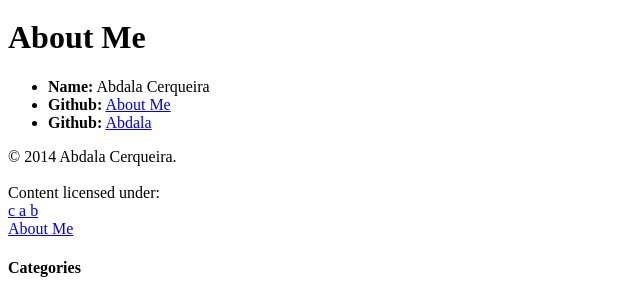
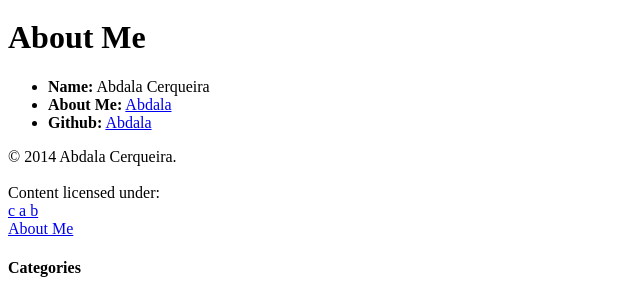
Before and after one commit to abdala/abdala.github.io, a Jekyll site: the page built from about.md, in a window 1280 px wide. Shown: the part 145-433 px from the top of the page, without its empty margins (0-640 px from the left). Built offline with Jekyll 4.4.1, drawn with Linux system fonts in a browser that asks for light colours; nearby versions of some CDN libraries; library files that are not in the unit come from our copies.

Commit message:
Changing link

```diff
--- a/about.md
+++ b/about.md
@@ -5,5 +5,5 @@ header: About Me
 group: navigation
 ---
  * **Name:** Abdala Cerqueira
- * **Github:** [About Me](http://about.me/abdala)
+ * **About Me:** [Abdala](http://about.me/abdala)
  * **Github:** [Abdala](https://github.com/abdala)
```
